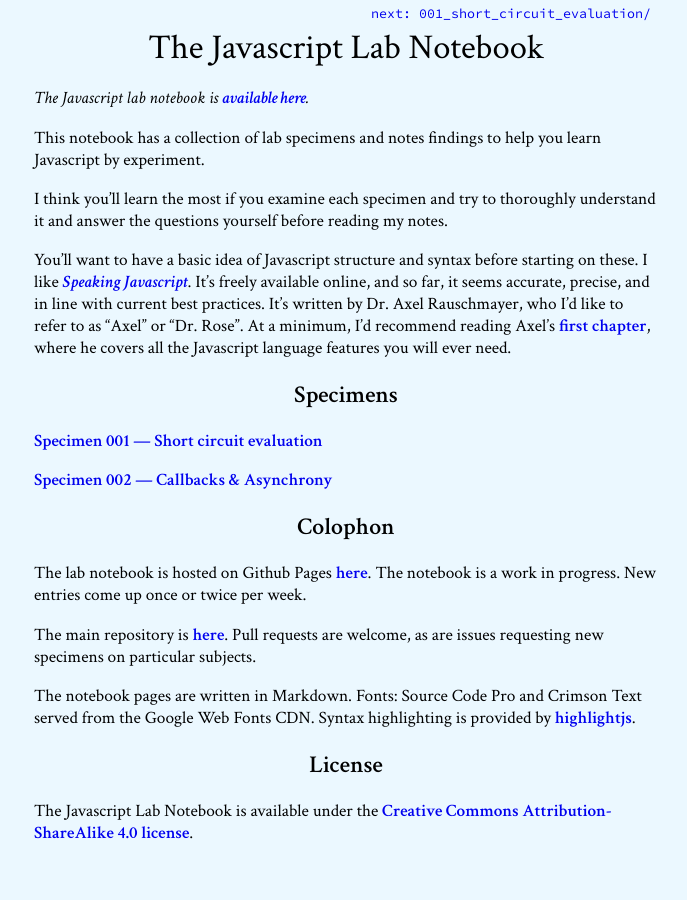
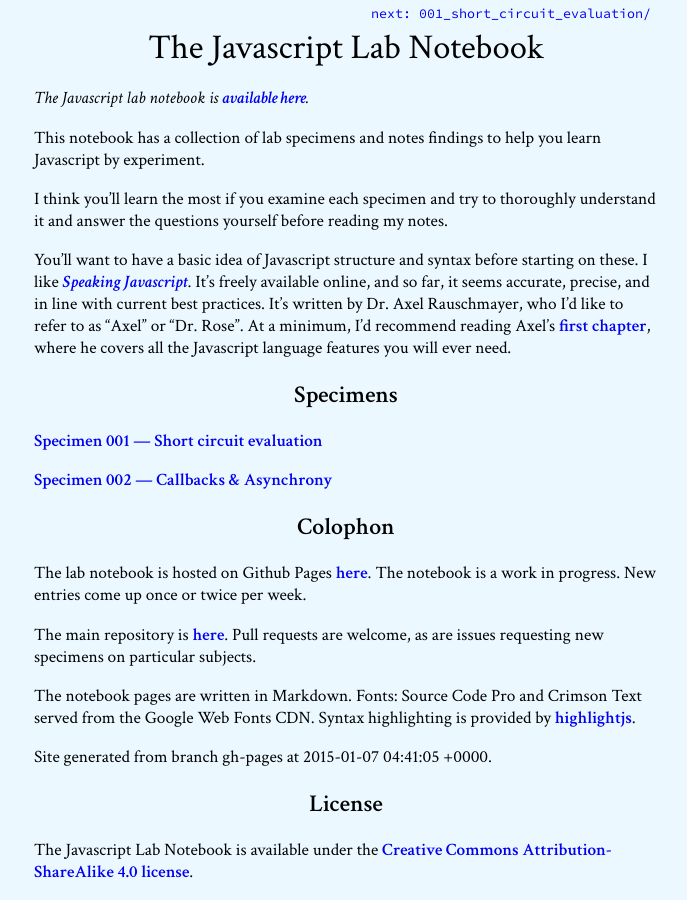
Before and after one commit to queerviolet/javascript-lab-notebook, a Jekyll site: the page built from index.md, in a window 1280 px wide. Shown: the whole page, without its empty margins (294-981 px from the left). Built offline with Jekyll 4.4.1, drawn with Linux system fonts in a browser that asks for light colours.

Commit message:
Added timestamp.
Added timestamp to index.md. Mostly for debugging.

```diff
--- a/index.md
+++ b/index.md
@@ -19,6 +19,8 @@ next: 001_short_circuit_evaluation/
 
 {% include_relative COLOPHON.md %}
 
+Site generated from branch gh-pages at {{ site.time }}.
+
 ## License ##
 
 {% include_relative LICENSE.md %}
```
